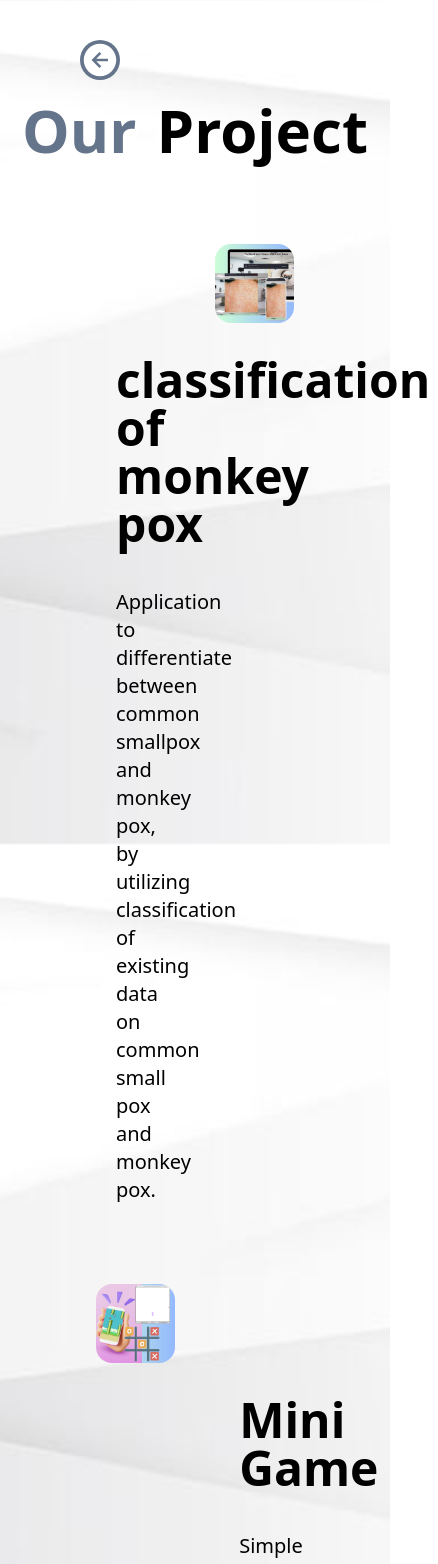
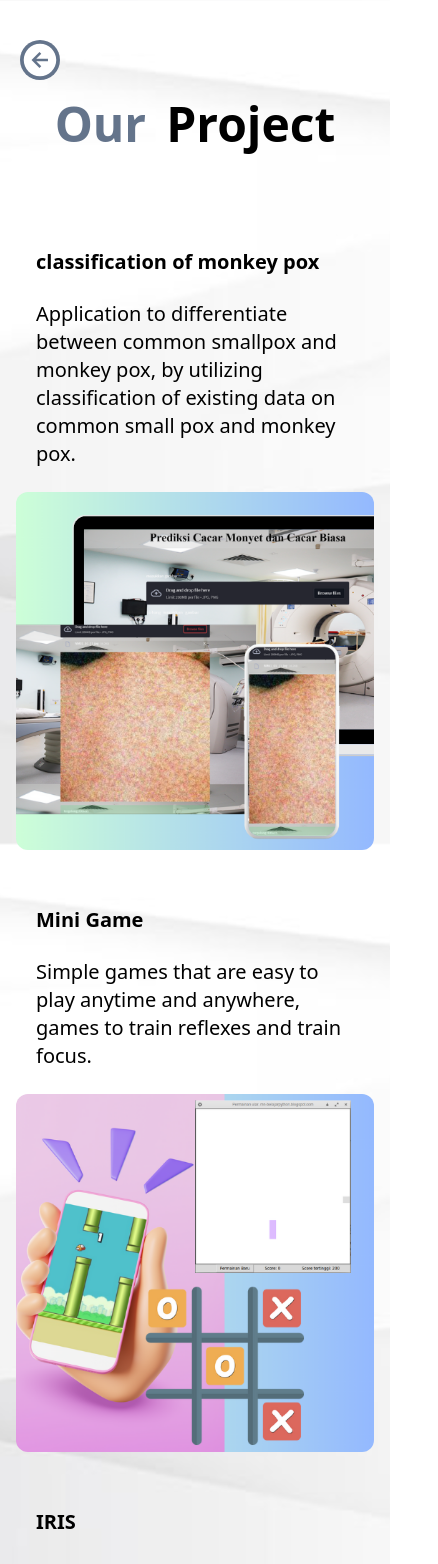
Before and after one commit to akhfarisfz/U, a React (Create React App) app in the folder profile/: page /Portofolio in a window 390 px wide. Shown: the top 1564 px of the page, 438 px wide, since content can reach past the window. Built offline with nearby package versions, Linux system fonts and the light colour scheme.

Commit message:
Responsive selesai

```diff
--- a/profile/src/Page1/Footer.js
+++ b/profile/src/Page1/Footer.js
@@ -21,12 +21,12 @@ function Footer() {
     };
 
     return (
-        <footer className="bg-gray-200 px-4 md:px-8 pb-8">
-            <div className="container mx-auto">
-                <div className="flex flex-col md:flex-row items-center justify-center">
+        <footer className="bg-gray-200 px-4 sm:px-8 pb-8">
+            <div className="container mx-auto pt-10">
+                <div className="sm:flex flex-col md:flex-row items-center justify-center">
                     <div className="w-full md:w-1/2 p-4 md:p-10">
                         <div class="text-left">
-                            <p class="text-4xl md:text-7xl font-bold text-yellow-500">Ready for an adventure?</p>
+                            <p class="text-4xl md:text-4xl font-bold text-yellow-500">Ready for an adventure?</p>
                             <p class="mb-4 text-sm md:text-base">Share your web ideas with us through our form and let's turn them into something amazing together!</p>
                         </div>
                     </div>
--- a/profile/src/Page1/Header.js
+++ b/profile/src/Page1/Header.js
@@ -11,21 +11,21 @@ function Header() {
   return (
     <div className="relative flex items-center justify-between">
       {/* Logo */}
-      <div className="flex">
-        <div className="w-36">
-          <img className="size-36 ml-20" src={Lg} alt="Logo" />
+      <div className="flex items-center">
+        <div className="w-24 md:w-36">
+          <img className="size-24 md:size-36 ml-4 md:ml-20" src={Lg} alt="Logo" />
         </div>
-        <h1 className="text-5xl font-bold mt-14 ml-10">UPZERO</h1>
+        <h1 className="text-3xl md:text-5xl font-bold mt-6 md:mt-14 ml-4 md:ml-10">UPZERO</h1>
       </div>
       {/* Ikon */}
       <div
-        className="w-12 h-12 bg-gray-500 flex items-center justify-center cursor-pointer"
+        className="w-10 h-10 md:w-12 md:h-12 bg-gray-500 flex items-center justify-center cursor-pointer"
         onClick={toggleNav}
       >
         {!isNavOpen ? (
           <svg
             xmlns="http://www.w3.org/2000/svg"
-            className="h-6 w-6 text-white"
+            className="h-6 w-6 md:h-8 md:w-8 text-white"
             fill="none"
             viewBox="0 0 24 24"
             stroke="currentColor"
@@ -40,7 +40,7 @@ function Header() {
         ) : (
           <svg
             xmlns="http://www.w3.org/2000/svg"
-            className="h-6 w-6 text-white"
+            className="h-6 w-6 md:h-8 md:w-8 text-white"
             fill="none"
             viewBox="0 0 24 24"
             stroke="currentColor"
@@ -56,7 +56,7 @@ function Header() {
       </div>
       {/* Navigasi */}
       {isNavOpen && (
-        <div className="absolute top-[100px] right-0 bg-white p-4 shadow-md">
+        <div className="absolute top-[100px] md:top-[80px] right-0 bg-white p-4 shadow-md">
           <ul className="flex flex-col space-y-2">
             <li>
               <a href="#" className="text-gray-600 hover:text-gray-900">
@@ -82,6 +82,7 @@ function Header() {
         </div>
       )}
     </div>
+
   );
 }
 
--- a/profile/src/Page1/PortoPage1.js
+++ b/profile/src/Page1/PortoPage1.js
@@ -8,10 +8,12 @@ import Portofolio2 from "../Page2/Portofolio2";
 
 function PortoPage1() {
   return (
-    <div>
-      <div className="flex space-x-4 justify-center mt-24 py-20">
-        <h1 className="font-bold text-6xl text-blue-400">Project we are</h1>
-        <h1 className="font-bold text-6xl">proud of</h1>
+    <div >
+      <div className="flex space-x-4 justify-center my-20 py-19 text-center ">
+        <h1 className="font-bold text-blue-400 text-5xl lg:text-6xl ">Projects we are
+        <span className="font-bold  text-black text-5xl lg:text-6xl"> proud of</span>
+        </h1>
+
       </div>
 
       <Portofolio1
--- a/profile/src/Page2/Portofolio.js
+++ b/profile/src/Page2/Portofolio.js
@@ -13,10 +13,10 @@ import Portofolio2 from "./Portofolio2";
 function Portofolio() {
   return (
     <div
-      className="bg-fixed bg-cover bg-center "
+      className="bg-fixed bg-cover bg-center mx-auto "
       style={{ backgroundImage: `url(${bg})` }}
     >
-      <div className="pt-10 pl-20">
+      <div className="pt-10 pl-5 sm:pl-20">
         <Link to={"/"}>
           <IconButton text="Back">
             <IoArrowBackCircleSharp size={40} />
@@ -25,8 +25,8 @@ function Portofolio() {
       </div>
 
       <div className="flex justify-center pt-5 pb-16">
-        <h1 className="text-6xl text-slate-500 font-bold pr-5">Our</h1>
-        <h1 className="text-6xl font-bold">Project</h1>
+        <h1 className="text-5xl text-slate-500 font-bold pr-5">Our</h1>
+        <h1 className="text-5xl font-bold">Project</h1>
       </div>
       <div>
         <Portofolio1
--- a/profile/src/Page2/Portofolio1.js
+++ b/profile/src/Page2/Portofolio1.js
@@ -2,15 +2,18 @@ import React from "react";
 
 function Portofolio1(props) {
   return (
-    <div className="flex px-24 py-5">
-      <div className=" w-3/5">
-        <h1 className="font-bold text-5xl mt-28 pl-5">{props.judul}</h1>
-        <p className="text-xl my-10 pr-10 pl-5">{props.desct}</p>
-      </div>{" "}
-      <div className="w-2/5 ">
-        <img className="rounded-2xl " src={props.src} alt={props.alt} />
+    <div className="mx-auto max-w-screen-lg">
+      <div className="flex flex-col md:flex-row px-4 md:px-0 py-5">
+        <div className="w-full md:w-3/5">
+          <h1 className="font-bold text-xl md:text-2xl mt-4 md:mt-28 pl-5">{props.judul}</h1>
+          <p className="text-xl md:text-lg my-6 md:my-10 pr-4 md:pr-10 pl-5">{props.desct}</p>
+        </div>
+        <div className="w-full md:w-2/5">
+          <img className="w-full md:max-w-full rounded-xl" src={props.src} alt={props.alt} />
+        </div>
       </div>
     </div>
+
   );
 }
 
--- a/profile/src/Page2/Portofolio2.js
+++ b/profile/src/Page2/Portofolio2.js
@@ -2,15 +2,22 @@ import React from "react";
 
 function Portofolio2(props) {
   return (
-    <div className="flex px-24 py-5">
-      <div className="w-2/5 ">
-        <img className="rounded-2xl " src={props.src} alt={props.alt} />
-      </div>
-      <div className=" w-3/5">
-        <h1 className="font-bold text-5xl mt-28 pl-16">{props.judul}</h1>
-        <p className="text-xl my-10 pr-10 pl-16">{props.desct}</p>
+    <div className="mx-auto max-w-screen-lg">
+      <div className="flex flex-col md:flex-row px-4 md:px-0 py-5">
+      <div className="w-full md:w-2/5 hidden sm:block">
+          <img className="w-full md:max-w-full rounded-xl" src={props.src} alt={props.alt} />
+        </div>
+        <div className="w-full md:w-3/5">
+          <h1 className="font-bold text-xl md:text-2xl mt-4 md:mt-28 pl-5">{props.judul}</h1>
+          <p className="text-xl md:text-lg my-6 md:my-10 pr-4 md:pr-10 pl-5">{props.desct}</p>
+        </div>
+        <div className="w-full md:w-2/5 sm:hidden">
+          <img className="w-full md:max-w-full rounded-xl" src={props.src} alt={props.alt} />
+        </div>
+
       </div>
     </div>
+
   );
 }
 
```
